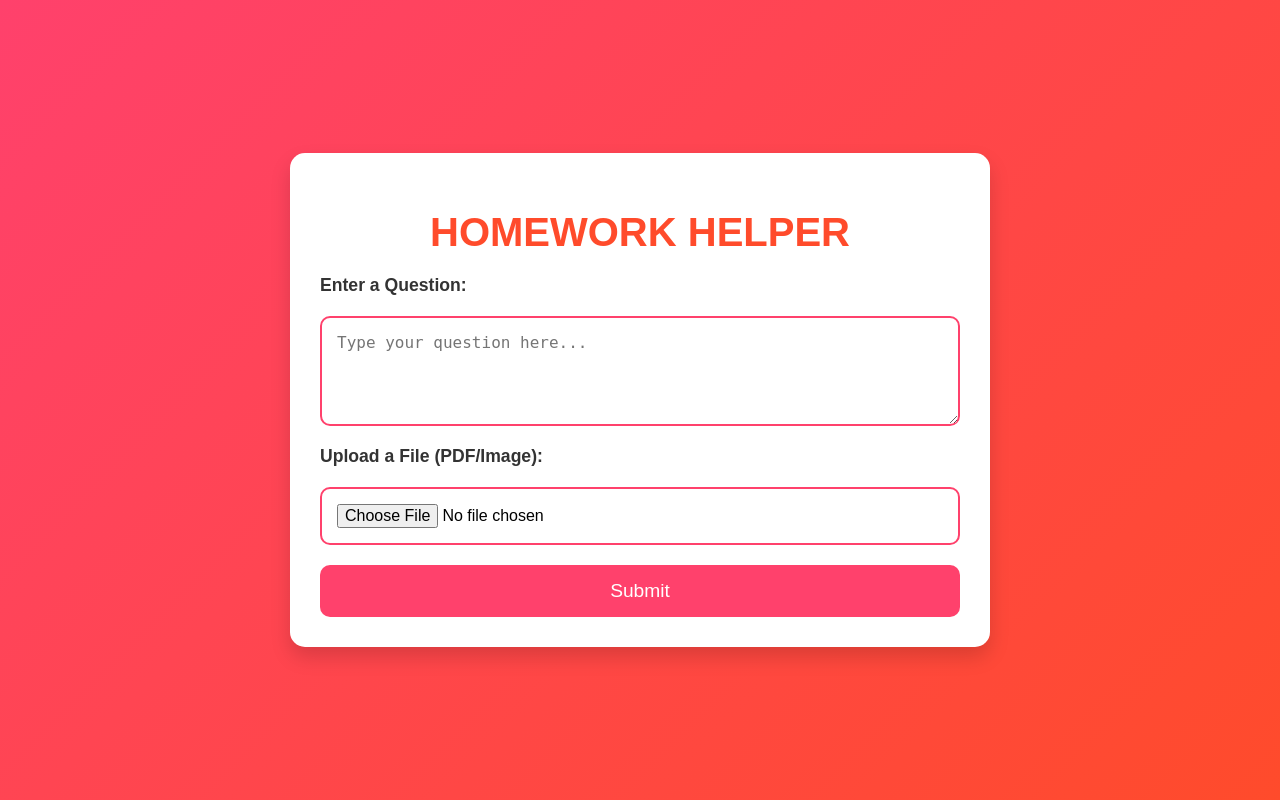
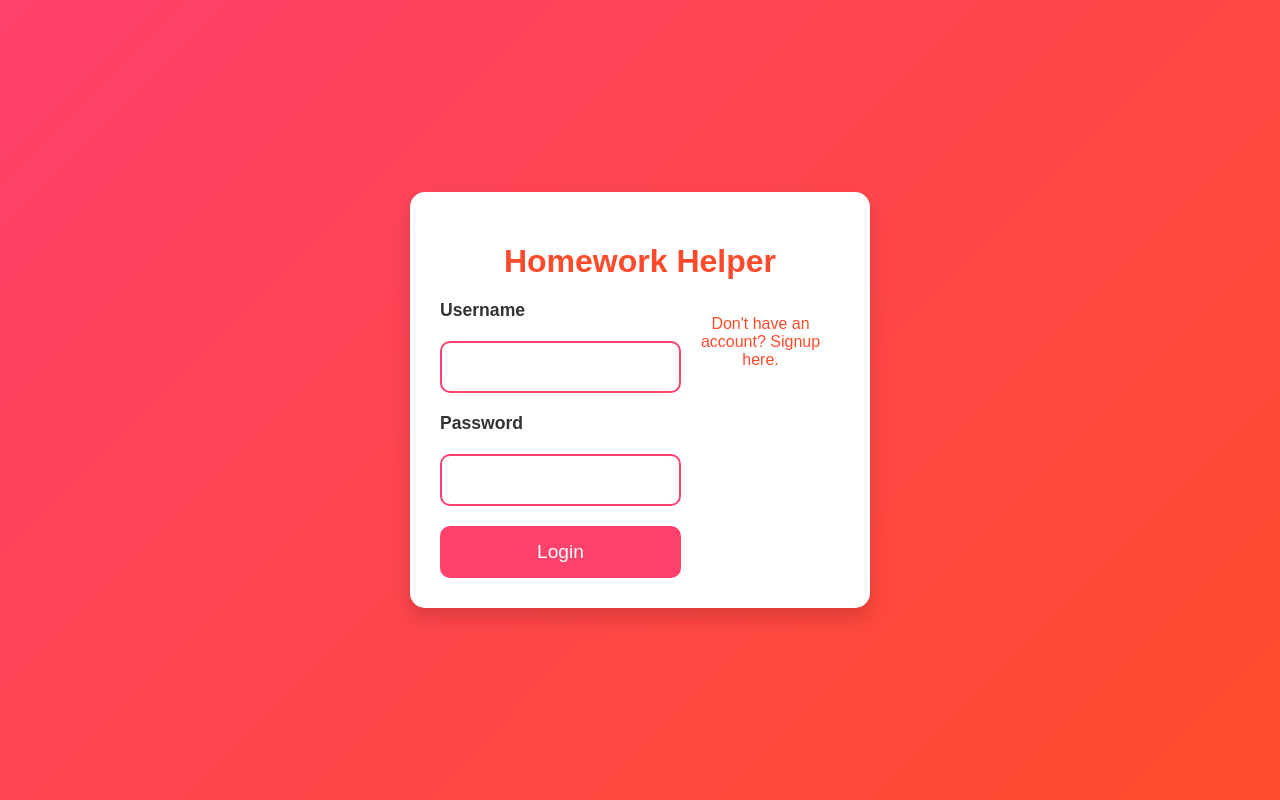
Before and after one commit to Pseudo-Sid26/AI_Homework_Helper, a Flask app: page / in a window 1280 px wide. Run offline with Flask 3, Linux system fonts and the light colour scheme.

Commit message:
Initial commit

```diff
--- a/app.py
+++ b/app.py
@@ -1,34 +1,98 @@
-from flask import Flask, request, jsonify, render_template
+from flask import Flask, request, redirect, render_template, session, url_for, jsonify
 from flask_mail import Mail, Message
 import os
 import re
 import logging
-from ai_helper import generate_answer_gemini, extract_text_tesseract, extract_text_easyocr, extract_text_kerasocr  # Import necessary functions
+from ai_helper import generate_answer_gemini, extract_text_tesseract
+from werkzeug.utils import secure_filename
+from werkzeug.security import generate_password_hash, check_password_hash
 
 app = Flask(__name__)
+app.secret_key = 'Sid$123'  # Change this to a random secret key
+
+DEFAULT_USERNAME = "user123"
+DEFAULT_PASSWORD = "pass$#%123"
+
+# Simulated user database (for demo purposes)
+users_db = {}
+
+@app.route('/')
+def landing_page():
+    return render_template('landing_page.html')
+
+@app.route('/login', methods=['POST'])
+def login():
+    username = request.form['username']
+    password = request.form['password']
+
+    if username == DEFAULT_USERNAME and password == DEFAULT_PASSWORD:
+        # Redirect to the main question-answer page
+        return redirect(url_for('question_answer_page'))
+    else:
+        # Handle login failure (show an error message)
+        return render_template('landing_page.html', error="Invalid username or password.")
+
+@app.route('/signup', methods=['POST'])
+def signup():
+    username = request.form['signupUsername']
+    email = request.form['signupEmail']
+    password = request.form['signupPassword']
+
+    if username in users_db:
+        return render_template('landing_page.html', error="Username already exists. Please choose another one.")
+
+    # Store user with hashed password
+    users_db[username] = {
+        'email': email,
+        'password': generate_password_hash(password)
+    }
+
+    # Store the username in the session
+    session['username'] = username
+    return redirect(url_for('question_answer_page'))  # Redirect to question answer page after signup
+
+@app.route('/main')
+def main_page():
+    if 'username' in session:
+        return render_template('index.html', username=session['username'])  # Pass the username to the template
+    return redirect(url_for('landing_page'))
+
+@app.route('/question_answer_page')
+def question_answer_page():
+    if 'username' in session:
+        return render_template('index.html', username=session['username'])  # Render the actual question-answering page
+    return redirect(url_for('landing_page'))
 
 # Configuration for email notifications
 app.config['MAIL_SERVER'] = 'smtp.gmail.com'
 app.config['MAIL_PORT'] = 587
-app.config['MAIL_USERNAME'] = 'your mail@gmail.com'  # Your email
-app.config['MAIL_PASSWORD'] = 'Google app pwd'  # Use an App Password if using 2-Step Verification
+app.config['MAIL_USERNAME'] = 'siddhesh26pseudo@gmail.com'  # Your email
+app.config['MAIL_PASSWORD'] = 'dzaj sxqt pzoq nxgb'  # Use an App Password if using 2-Step Verification
 app.config['MAIL_USE_TLS'] = True
 app.config['MAIL_USE_SSL'] = False
-app.config['MAIL_DEFAULT_SENDER'] = 'your mail@gmail.com'
+app.config['MAIL_DEFAULT_SENDER'] = 'siddhesh26pseudo@gmail.com'
 
 mail = Mail(app)
 
-# Define a list of obscene/blocked words
+# Define a list of blocked words
 blocked_words = ['badword1', 'badword2', 'badword3']
 
 # Simulate a database (for demo purposes)
 student_activity_log = []
 
+# Set a folder to save uploaded files
+UPLOAD_FOLDER = 'uploads/'
+app.config['UPLOAD_FOLDER'] = UPLOAD_FOLDER
+
+# Ensure the uploads folder exists
+if not os.path.exists(UPLOAD_FOLDER):
+    os.makedirs(UPLOAD_FOLDER)
+
 def send_notification_to_parent(question):
     """ Send an email notification to the parent. """
     msg = Message("Question Asked by Student",
                   sender=app.config['MAIL_DEFAULT_SENDER'],
-                  recipients=["parent-email@domain.com"])  # Replace with parent email
+                  recipients=["parent-email@domain.com"])  # Replace with parent's email
     msg.body = f"The following question was asked: {question}"
     try:
         mail.send(msg)
@@ -41,17 +105,20 @@ def is_content_blocked(question):
     pattern = re.compile('|'.join(blocked_words), re.IGNORECASE)
     return bool(pattern.search(question))
 
-@app.route('/')
-def index():
-    return render_template('index.html')
-
 @app.route('/process', methods=['POST'])
 def process_question():
     try:
-        # Handle file or question input
+        question = ""
+
+        # Handle file upload or direct text input
         if 'file' in request.files and request.files['file']:
             file = request.files['file']
-            question = extract_text_tesseract(file) or extract_text_easyocr(file) or extract_text_kerasocr([file])
+            filename = secure_filename(file.filename)
+            file_path = os.path.join(app.config['UPLOAD_FOLDER'], filename)
+            file.save(file_path)
+
+            print(f"Extracting text from: {file_path}")  # Debug print
+            question = extract_text_tesseract(file_path)  # Pass file path to Tesseract
         else:
             question = request.form.get('question', '')
 
@@ -62,8 +129,11 @@ def process_question():
         if is_content_blocked(question):
             return jsonify({"error": "Blocked content. Please provide appropriate content."}), 400
 
+        # Log student activity and notify parent
         student_activity_log.append(question)
         send_notification_to_parent(question)
+
+        # Generate answer using the Gemini model
         answer = generate_answer_gemini(question)
 
         if answer == "Sorry, there was an error processing your request.":
@@ -75,6 +145,5 @@ def process_question():
         logging.error(f"An error occurred: {e}")
         return jsonify({"error": f"An internal error occurred: {str(e)}"}), 500
 
-
 if __name__ == '__main__':
     app.run(debug=True)
--- a/smtp_test.py
+++ b/smtp_test.py
@@ -1,7 +1,9 @@
+#smtp.py
+
 import requests
 
 def send_notification_to_parent(question):
-    api_key = 'Mailgun API key'
+    api_key = '23ce8585d363908659b4626b055ea9af-7a3af442-6461d556'
     domain = 'gmail.com'
     url = f'https://api.mailgun.net/v3/{domain}/messages'
     response = requests.post(
--- a/templates/index.html
+++ b/templates/index.html
@@ -101,7 +101,9 @@
 </head>
 <body>
     <div class="container">
-        <h1>Homework Helper</h1>
+
+        <h1>Welcome to the Homework Helper, {{ username }}!</h1>
+
         <form id="questionForm" enctype="multipart/form-data">
             <label for="question">Enter a Question:</label>
             <textarea name="question" id="question" rows="4" cols="50" placeholder="Type your question here..."></textarea>
--- /dev/null
+++ b/templates/landing_page.html
@@ -0,0 +1,155 @@
+<!DOCTYPE html>
+<html lang="en">
+<head>
+    <meta charset="UTF-8">
+    <meta name="viewport" content="width=device-width, initial-scale=1.0">
+    <title>Homework Helper</title>
+    <style>
+        body {
+            font-family: 'Arial', sans-serif;
+            background: linear-gradient(135deg, #FF416C, #FF4B2B);
+            margin: 0;
+            padding: 0;
+            display: flex;
+            justify-content: center;
+            align-items: center;
+            height: 100vh;
+        }
+
+        .container {
+            background-color: #fff;
+            padding: 30px;
+            border-radius: 15px;
+            box-shadow: 0px 10px 20px rgba(0, 0, 0, 0.15);
+            width: 400px;
+            animation: fadeIn 1s ease-in-out;
+            transition: transform 0.3s ease-in-out;
+        }
+
+        h1 {
+            text-align: center;
+            color: #FF4B2B;
+            font-size: 2rem;
+            margin-bottom: 20px;
+        }
+
+        form {
+            display: flex;
+            flex-direction: column;
+            gap: 20px;
+        }
+
+        label {
+            color: #333;
+            font-size: 1.1rem;
+            font-weight: bold;
+        }
+
+        input[type="text"], input[type="password"], input[type="email"] {
+            padding: 15px;
+            border-radius: 10px;
+            border: 2px solid #FF416C;
+            outline: none;
+            font-size: 1rem;
+            transition: 0.3s;
+        }
+
+        input[type="text"]:focus, input[type="password"]:focus, input[type="email"]:focus {
+            border-color: #FF4B2B;
+        }
+
+        button {
+            background-color: #FF416C;
+            color: white;
+            padding: 15px;
+            font-size: 1.2rem;
+            border: none;
+            border-radius: 10px;
+            cursor: pointer;
+            transition: background-color 0.3s ease-in-out;
+        }
+
+        button:hover {
+            background-color: #FF4B2B;
+            transform: scale(1.05);
+        }
+
+        .toggle-btn {
+            background: none;
+            border: none;
+            color: #FF4B2B;
+            cursor: pointer;
+            font-size: 1rem;
+            text-align: center;
+            margin-top: 15px;
+        }
+
+        @keyframes fadeIn {
+            from {
+                opacity: 0;
+                transform: translateY(-20px);
+            }
+            to {
+                opacity: 1;
+                transform: translateY(0);
+            }
+        }
+
+        .form-container {
+            display: none;
+        }
+
+        .active {
+            display: flex;
+        }
+    </style>
+</head>
+<body>
+    <div class="container">
+        <h1>Homework Helper</h1>
+
+         <!-- Display error message if exists -->
+        {% if error %}
+            <p style="color: red; text-align: center;">{{ error }}</p>
+        {% endif %}
+
+        <div class="form-container active" id="loginFormContainer">
+            <form action="/login" method="POST">
+                <label for="username">Username</label>
+                <input type="text" name="username" id="username" required>
+
+                <label for="password">Password</label>
+                <input type="password" name="password" id="password" required>
+
+                <button type="submit">Login</button>
+            </form>
+            <p class="toggle-btn" onclick="toggleForms()">Don't have an account? Signup here.</p>
+        </div>
+
+        <div class="form-container" id="signupFormContainer">
+            <form action="/signup" method="POST">
+                <label for="signupUsername">Username</label>
+                <input type="text" name="signupUsername" id="signupUsername" required>
+
+                <label for="signupEmail">Email</label>
+                <input type="email" name="signupEmail" id="signupEmail" required>
+
+                <label for="signupPassword">Password</label>
+                <input type="password" name="signupPassword" id="signupPassword" required>
+
+                <button type="submit">Signup</button>
+            </form>
+            <p class="toggle-btn" onclick="toggleForms()">Already have an account? Login here.</p>
+        </div>
+    </div>
+
+    <script>
+        function toggleForms() {
+            const loginForm = document.getElementById('loginFormContainer');
+            const signupForm = document.getElementById('signupFormContainer');
+            loginForm.classList.toggle('active');
+            signupForm.classList.toggle('active');
+        }
+    </script>
+</body>
+</html>
```
Also changed, not shown: ai_helper.py (+22 -137 lines), uploads/Question1.jpg (added), uploads/img2.jpeg (added), uploads/q1.png (added), uploads/q2.jpg (added), uploads/q3.jpg (added), uploads/que1.png (added), 2 other files.
